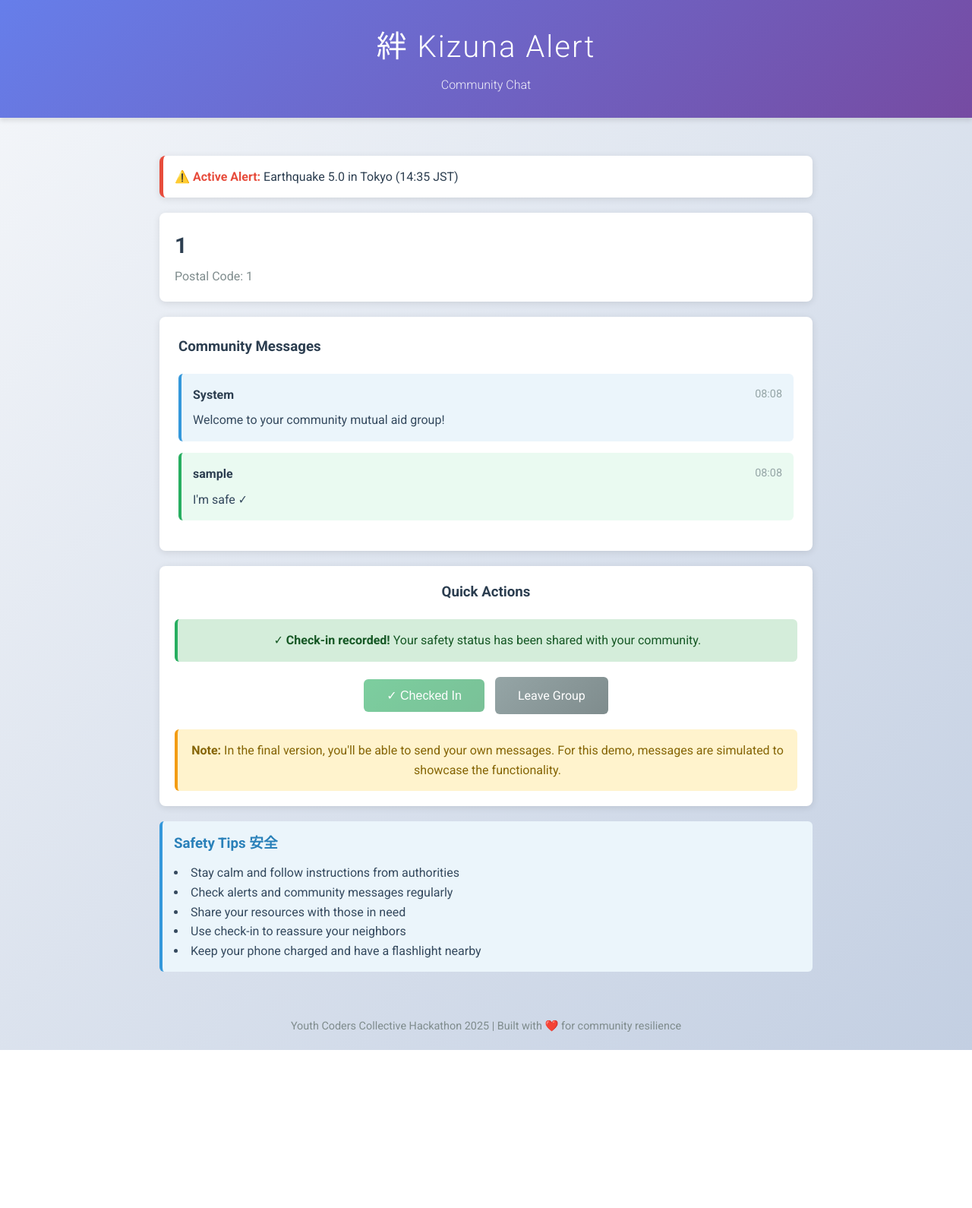
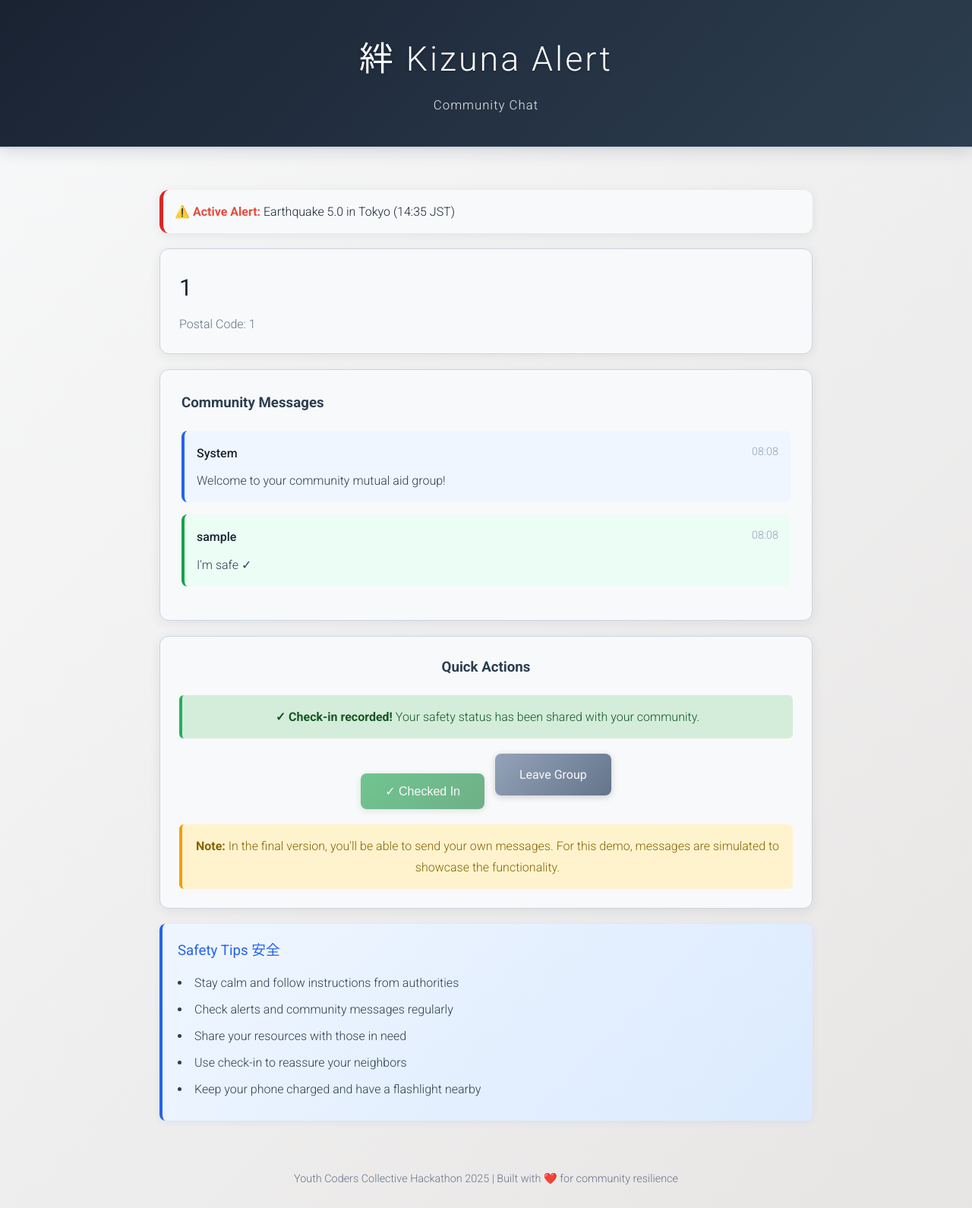
Before and after one commit to leopaul29/kizuna-alert-Youth-Coders-Hackathon, a Flask app: page /chat in a window 1280 px wide. Shown: the whole page at 76% size. Before the commit the page ends 1382 px from the top, so only its background shows below. Run offline with Flask 3, Linux system fonts and the light colour scheme; the visitor is signed in with stand-in values (Sample User, id 1).

Commit message:
Enhance app design with wabi-sabi colors and subtle animations
Update static/style.css with a wabi-sabi color palette and button animations. Add a Google Maps screenshot to templates/evacuation.html. Update README with design and accessibility details.

Replit-Commit-Author: Agent
Replit-Commit-Session-Id: 13b3fbc5-a453-4620-85c4-647c7cd5f9af
Replit-Commit-Checkpoint-Type: intermediate_checkpoint
Replit-Commit-Screenshot-Url: https://storage.googleapis.com/screenshot-production-us-central1/50ad9d7f-d757-4aec-a52c-3ba20f9ea643/13b3fbc5-a453-4620-85c4-647c7cd5f9af/0HtfqYq

```diff
--- a/static/style.css
+++ b/static/style.css
@@ -1,8 +1,23 @@
 /*
-Kizuna Alert - Wabi-Sabi Inspired Design
+Kizuna Alert - Enhanced Wabi-Sabi Inspired Design
 Minimalist, clean, and focused on function and clarity
-Color palette: Blues, whites, and greys for calm and trust
+Wabi-sabi color palette: Navy blue (#1a2332), off-white (#f8f9fa), soft gray (#94a3b8)
+Emphasizes natural imperfection, simplicity, and subtle beauty
 */
+
+:root {
+    --navy-blue: #1a2332;
+    --navy-blue-light: #2d3e50;
+    --navy-blue-dark: #0f1419;
+    --off-white: #f8f9fa;
+    --soft-gray: #94a3b8;
+    --soft-gray-light: #cbd5e1;
+    --soft-gray-dark: #64748b;
+    --accent-red: #dc2626;
+    --accent-green: #16a34a;
+    --accent-blue: #2563eb;
+    --warm-beige: #e7e5e4;
+}
 
 * {
     margin: 0;
@@ -11,294 +26,477 @@ Color palette: Blues, whites, and greys for calm and trust
 }
 
 body {
-    font-family: 'Roboto', 'Segoe UI', Tahoma, Geneva, Verdana, sans-serif;
-    background: linear-gradient(135deg, #f5f7fa 0%, #c3cfe2 100%);
-    color: #2c3e50;
-    line-height: 1.6;
+    font-family: 'Roboto', 'Noto Sans JP', 'Segoe UI', sans-serif;
+    background: linear-gradient(135deg, var(--off-white) 0%, var(--warm-beige) 100%);
+    color: var(--navy-blue);
+    line-height: 1.7;
     min-height: 100vh;
+    font-weight: 300;
 }
 
 .container {
     max-width: 900px;
     margin: 0 auto;
     padding: 20px;
+    animation: fadeIn 0.6s ease-in;
+}
+
+@keyframes fadeIn {
+    from { opacity: 0; transform: translateY(10px); }
+    to { opacity: 1; transform: translateY(0); }
 }
 
 /* Header */
 header {
-    background: linear-gradient(135deg, #667eea 0%, #764ba2 100%);
-    color: white;
-    padding: 30px 20px;
+    background: linear-gradient(135deg, var(--navy-blue) 0%, var(--navy-blue-light) 100%);
+    color: var(--off-white);
+    padding: 40px 20px;
     text-align: center;
-    box-shadow: 0 4px 6px rgba(0, 0, 0, 0.1);
-    margin-bottom: 30px;
+    box-shadow: 0 4px 20px rgba(26, 35, 50, 0.15);
+    margin-bottom: 35px;
+    border-bottom: 2px solid var(--soft-gray-light);
 }
 
 header h1 {
-    font-size: 2.5em;
-    font-weight: 300;
-    letter-spacing: 2px;
-    margin-bottom: 5px;
+    font-size: 2.8em;
+    font-weight: 200;
+    letter-spacing: 3px;
+    margin-bottom: 8px;
+    text-shadow: 0 2px 4px rgba(0, 0, 0, 0.2);
 }
 
 header .tagline {
-    font-size: 1em;
-    opacity: 0.9;
+    font-size: 1.05em;
+    opacity: 0.92;
     font-weight: 300;
+    letter-spacing: 1px;
 }
 
 /* Alert Section */
 .alert-section {
-    background: white;
-    border-left: 5px solid #e74c3c;
-    padding: 25px;
+    background: var(--off-white);
+    border-left: 5px solid var(--accent-red);
+    padding: 28px;
     margin-bottom: 30px;
-    border-radius: 8px;
-    box-shadow: 0 2px 10px rgba(0, 0, 0, 0.1);
+    border-radius: 12px;
+    box-shadow: 0 3px 15px rgba(26, 35, 50, 0.08);
+    transition: box-shadow 0.3s ease;
+}
+
+.alert-section:hover {
+    box-shadow: 0 5px 25px rgba(26, 35, 50, 0.12);
 }
 
 .alert-section h2 {
-    color: #e74c3c;
-    font-size: 1.5em;
-    margin-bottom: 15px;
-    font-weight: 500;
+    color: var(--accent-red);
+    font-size: 1.6em;
+    margin-bottom: 18px;
+    font-weight: 400;
 }
 
 .alert-item {
-    background: #fff5f5;
-    padding: 15px;
-    border-radius: 6px;
+    background: #fef2f2;
+    padding: 18px;
+    border-radius: 8px;
     margin-bottom: 10px;
+    border: 1px solid #fecaca;
 }
 
 .alert-item strong {
-    color: #c0392b;
+    color: var(--accent-red);
+    font-weight: 500;
 }
 
 .alert-badge {
     display: inline-block;
-    background: #e74c3c;
+    background: var(--accent-red);
     color: white;
-    padding: 3px 10px;
-    border-radius: 12px;
+    padding: 4px 12px;
+    border-radius: 16px;
     font-size: 0.85em;
     margin-left: 10px;
+    font-weight: 400;
 }
 
 /* Form Section */
 .form-section {
-    background: white;
-    padding: 30px;
+    background: var(--off-white);
+    padding: 35px;
     margin-bottom: 30px;
-    border-radius: 8px;
-    box-shadow: 0 2px 10px rgba(0, 0, 0, 0.1);
+    border-radius: 12px;
+    box-shadow: 0 3px 15px rgba(26, 35, 50, 0.08);
+    border: 1px solid var(--soft-gray-light);
+    transition: box-shadow 0.3s ease;
+}
+
+.form-section:hover {
+    box-shadow: 0 5px 25px rgba(26, 35, 50, 0.12);
 }
 
 .form-section h2 {
-    color: #2c3e50;
-    font-size: 1.5em;
-    margin-bottom: 20px;
-    font-weight: 500;
+    color: var(--navy-blue);
+    font-size: 1.6em;
+    margin-bottom: 22px;
+    font-weight: 400;
 }
 
 .form-group {
-    margin-bottom: 20px;
+    margin-bottom: 22px;
 }
 
 .form-group label {
     display: block;
-    margin-bottom: 8px;
-    color: #34495e;
-    font-weight: 500;
+    margin-bottom: 10px;
+    color: var(--navy-blue-light);
+    font-weight: 400;
+    font-size: 1.05em;
 }
 
 .form-group input {
     width: 100%;
-    padding: 12px 15px;
-    border: 2px solid #e0e0e0;
-    border-radius: 6px;
+    padding: 14px 18px;
+    border: 2px solid var(--soft-gray-light);
+    border-radius: 8px;
     font-size: 1em;
-    transition: border-color 0.3s;
+    transition: all 0.3s ease;
+    background: white;
+    color: var(--navy-blue);
 }
 
 .form-group input:focus {
     outline: none;
-    border-color: #667eea;
+    border-color: var(--navy-blue-light);
+    box-shadow: 0 0 0 3px rgba(26, 35, 50, 0.1);
+    transform: translateY(-1px);
 }
 
 .form-group .hint {
     font-size: 0.9em;
-    color: #7f8c8d;
-    margin-top: 5px;
+    color: var(--soft-gray-dark);
+    margin-top: 6px;
 }
 
 /* Buttons */
 .btn {
     display: inline-block;
-    padding: 12px 30px;
-    background: linear-gradient(135deg, #667eea 0%, #764ba2 100%);
-    color: white;
+    padding: 14px 32px;
+    background: linear-gradient(135deg, var(--navy-blue) 0%, var(--navy-blue-light) 100%);
+    color: var(--off-white);
     border: none;
-    border-radius: 6px;
+    border-radius: 8px;
     font-size: 1em;
+    font-weight: 400;
     cursor: pointer;
-    transition: transform 0.2s, box-shadow 0.2s;
+    transition: all 0.3s cubic-bezier(0.4, 0, 0.2, 1);
     text-decoration: none;
+    box-shadow: 0 2px 8px rgba(26, 35, 50, 0.2);
+    position: relative;
+    overflow: hidden;
+}
+
+.btn::before {
+    content: '';
+    position: absolute;
+    top: 50%;
+    left: 50%;
+    width: 0;
+    height: 0;
+    border-radius: 50%;
+    background: rgba(255, 255, 255, 0.15);
+    transform: translate(-50%, -50%);
+    transition: width 0.5s, height 0.5s;
+}
+
+.btn:hover::before {
+    width: 300px;
+    height: 300px;
 }
 
 .btn:hover {
-    transform: translateY(-2px);
-    box-shadow: 0 4px 12px rgba(102, 126, 234, 0.4);
+    transform: translateY(-3px);
+    box-shadow: 0 6px 20px rgba(26, 35, 50, 0.3);
+}
+
+.btn:active {
+    transform: translateY(-1px);
+    box-shadow: 0 3px 10px rgba(26, 35, 50, 0.25);
 }
 
 .btn-secondary {
-    background: linear-gradient(135deg, #95a5a6 0%, #7f8c8d 100%);
+    background: linear-gradient(135deg, var(--soft-gray) 0%, var(--soft-gray-dark) 100%);
 }
 
 .btn-checkin {
-    background: linear-gradient(135deg, #27ae60 0%, #229954 100%);
+    background: linear-gradient(135deg, var(--accent-green) 0%, #15803d 100%);
     margin-right: 10px;
 }
 
+.btn-checkin:hover {
+    box-shadow: 0 6px 20px rgba(22, 163, 74, 0.3);
+}
+
 .btn-leave {
-    background: linear-gradient(135deg, #95a5a6 0%, #7f8c8d 100%);
+    background: linear-gradient(135deg, var(--soft-gray) 0%, var(--soft-gray-dark) 100%);
+}
+
+.btn-evacuation {
+    background: linear-gradient(135deg, var(--accent-blue) 0%, #1d4ed8 100%);
+}
+
+.btn-evacuation:hover {
+    box-shadow: 0 6px 20px rgba(37, 99, 235, 0.3);
 }
 
 /* Chat Section */
 .chat-header {
-    background: white;
-    padding: 20px;
-    border-radius: 8px;
+    background: var(--off-white);
+    padding: 25px;
+    border-radius: 12px;
     margin-bottom: 20px;
-    box-shadow: 0 2px 10px rgba(0, 0, 0, 0.1);
+    box-shadow: 0 3px 15px rgba(26, 35, 50, 0.08);
+    border: 1px solid var(--soft-gray-light);
 }
 
 .chat-header h2 {
-    color: #2c3e50;
-    font-size: 1.8em;
-    margin-bottom: 5px;
+    color: var(--navy-blue);
+    font-size: 1.9em;
+    margin-bottom: 8px;
+    font-weight: 400;
 }
 
 .chat-header .postal-code {
-    color: #7f8c8d;
+    color: var(--soft-gray-dark);
     font-size: 1em;
+    font-weight: 300;
 }
 
 .chat-messages {
-    background: white;
-    padding: 25px;
-    border-radius: 8px;
+    background: var(--off-white);
+    padding: 28px;
+    border-radius: 12px;
     margin-bottom: 20px;
-    box-shadow: 0 2px 10px rgba(0, 0, 0, 0.1);
-    max-height: 500px;
+    box-shadow: 0 3px 15px rgba(26, 35, 50, 0.08);
+    max-height: 550px;
     overflow-y: auto;
+    border: 1px solid var(--soft-gray-light);
+}
+
+.chat-messages::-webkit-scrollbar {
+    width: 8px;
+}
+
+.chat-messages::-webkit-scrollbar-track {
+    background: var(--soft-gray-light);
+    border-radius: 4px;
+}
+
+.chat-messages::-webkit-scrollbar-thumb {
+    background: var(--soft-gray);
+    border-radius: 4px;
+}
+
+.chat-messages::-webkit-scrollbar-thumb:hover {
+    background: var(--soft-gray-dark);
 }
 
 .message {
-    padding: 15px;
-    margin-bottom: 15px;
-    border-radius: 6px;
-    border-left: 4px solid #3498db;
+    padding: 16px;
+    margin-bottom: 16px;
+    border-radius: 8px;
+    border-left: 4px solid var(--accent-blue);
+    background: white;
+    transition: all 0.3s ease;
+    animation: slideIn 0.4s ease;
+}
+
+@keyframes slideIn {
+    from { opacity: 0; transform: translateX(-10px); }
+    to { opacity: 1; transform: translateX(0); }
+}
+
+.message:hover {
+    box-shadow: 0 2px 10px rgba(26, 35, 50, 0.1);
+    transform: translateX(2px);
 }
 
 .message.resource {
-    background: #e8f8f5;
-    border-left-color: #1abc9c;
+    background: #f0fdf4;
+    border-left-color: var(--accent-green);
 }
 
 .message.help {
-    background: #fef5e7;
-    border-left-color: #f39c12;
+    background: #fef3c7;
+    border-left-color: #f59e0b;
 }
 
 .message.checkin {
-    background: #eafaf1;
-    border-left-color: #27ae60;
+    background: #ecfdf5;
+    border-left-color: var(--accent-green);
 }
 
 .message.info {
-    background: #ebf5fb;
-    border-left-color: #3498db;
+    background: #eff6ff;
+    border-left-color: var(--accent-blue);
 }
 
 .message-header {
     display: flex;
     justify-content: space-between;
-    margin-bottom: 8px;
+    margin-bottom: 10px;
 }
 
 .message-user {
-    font-weight: 600;
-    color: #2c3e50;
+    font-weight: 500;
+    color: var(--navy-blue);
 }
 
 .message-time {
-    color: #95a5a6;
+    color: var(--soft-gray);
     font-size: 0.9em;
+    font-weight: 300;
 }
 
 .message-content {
-    color: #34495e;
+    color: var(--navy-blue-light);
+    line-height: 1.6;
 }
 
 /* Chat Actions */
 .chat-actions {
-    background: white;
-    padding: 20px;
-    border-radius: 8px;
-    box-shadow: 0 2px 10px rgba(0, 0, 0, 0.1);
+    background: var(--off-white);
+    padding: 25px;
+    border-radius: 12px;
+    box-shadow: 0 3px 15px rgba(26, 35, 50, 0.08);
     text-align: center;
+    border: 1px solid var(--soft-gray-light);
 }
 
 /* Info Box */
 .info-box {
-    background: #ebf5fb;
-    border-left: 4px solid #3498db;
-    padding: 15px;
+    background: linear-gradient(135deg, #eff6ff 0%, #dbeafe 100%);
+    border-left: 4px solid var(--accent-blue);
+    padding: 20px;
     margin-bottom: 20px;
-    border-radius: 6px;
+    border-radius: 8px;
+    box-shadow: 0 2px 10px rgba(37, 99, 235, 0.08);
 }
 
 .info-box h3 {
-    color: #2980b9;
-    margin-bottom: 10px;
+    color: var(--accent-blue);
+    margin-bottom: 12px;
+    font-weight: 400;
 }
 
 .info-box ul {
     list-style-position: inside;
-    color: #34495e;
+    color: var(--navy-blue-light);
+}
+
+.info-box li {
+    margin-bottom: 8px;
+}
+
+/* Evacuation Map */
+.evacuation-map {
+    background: var(--off-white);
+    padding: 30px;
+    border-radius: 12px;
+    margin-bottom: 30px;
+    box-shadow: 0 3px 15px rgba(26, 35, 50, 0.08);
+    border: 1px solid var(--soft-gray-light);
+}
+
+.evacuation-map img {
+    width: 100%;
+    border-radius: 8px;
+    box-shadow: 0 2px 10px rgba(26, 35, 50, 0.1);
+    border: 2px solid var(--soft-gray-light);
+}
+
+.evacuation-info {
+    background: #f0fdf4;
+    border-left: 4px solid var(--accent-green);
+    padding: 20px;
+    margin-top: 20px;
+    border-radius: 8px;
+}
+
+.evacuation-info h3 {
+    color: var(--accent-green);
+    margin-bottom: 12px;
+    font-weight: 400;
 }
 
 /* Footer */
 footer {
     text-align: center;
-    padding: 20px;
-    color: #7f8c8d;
+    padding: 25px;
+    color: var(--soft-gray-dark);
     font-size: 0.9em;
+    font-weight: 300;
 }
 
 /* Responsive Design */
 @media (max-width: 768px) {
     header h1 {
-        font-size: 2em;
+        font-size: 2.2em;
     }
 
     .container {
         padding: 15px;
     }
 
-    .form-section, .alert-section, .chat-messages {
+    .form-section, .alert-section, .chat-messages, .evacuation-map {
         padding: 20px;
+    }
+
+    .btn {
+        padding: 12px 24px;
+        font-size: 0.95em;
     }
 }
 
 /* Accessibility improvements */
 a:focus, button:focus, input:focus {
-    outline: 2px solid #667eea;
-    outline-offset: 2px;
+    outline: 3px solid var(--navy-blue);
+    outline-offset: 3px;
+}
+
+button:disabled {
+    opacity: 0.5;
+    cursor: not-allowed;
 }
 
 /* Smooth scrolling */
 html {
     scroll-behavior: smooth;
 }
+
+/* High contrast mode support */
+@media (prefers-contrast: high) {
+    .btn {
+        border: 2px solid var(--navy-blue-dark);
+    }
+
+    .message {
+        border-width: 3px;
+    }
+}
+
+/* Reduced motion support */
+@media (prefers-reduced-motion: reduce) {
+    * {
+        animation: none !important;
+        transition: none !important;
+    }
+}
+
+/* Loading animation */
+@keyframes pulse {
+    0%, 100% { opacity: 1; }
+    50% { opacity: 0.7; }
+}
+
+.loading {
+    animation: pulse 2s cubic-bezier(0.4, 0, 0.6, 1) infinite;
+}
```
Also changed, not shown: 1 other file.
